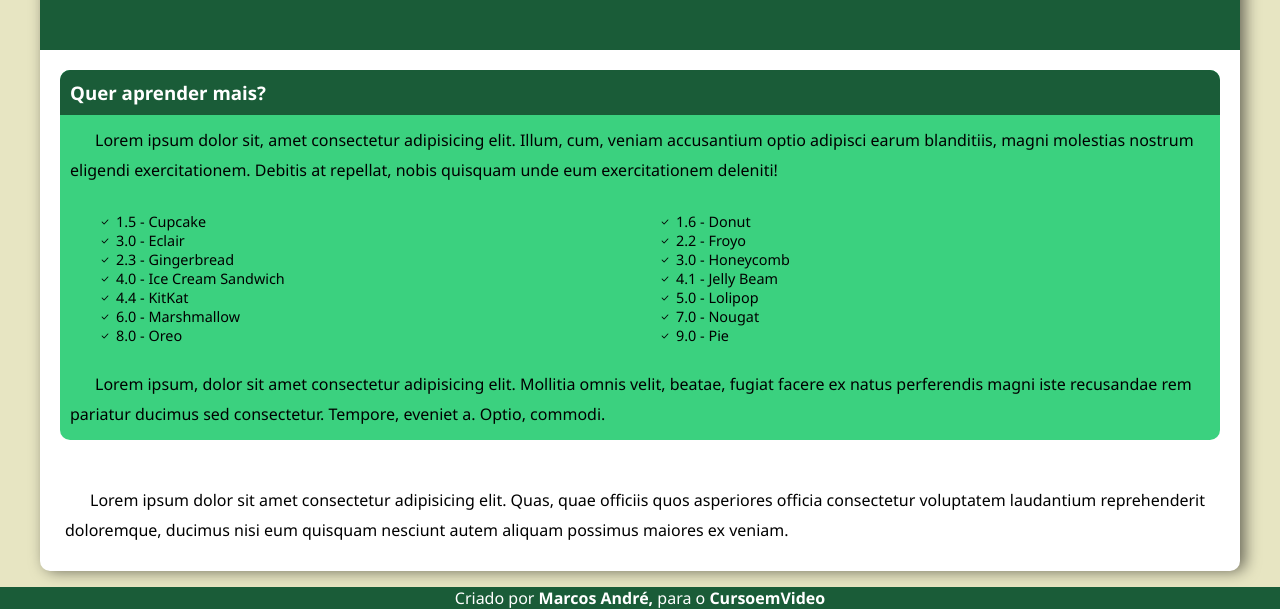
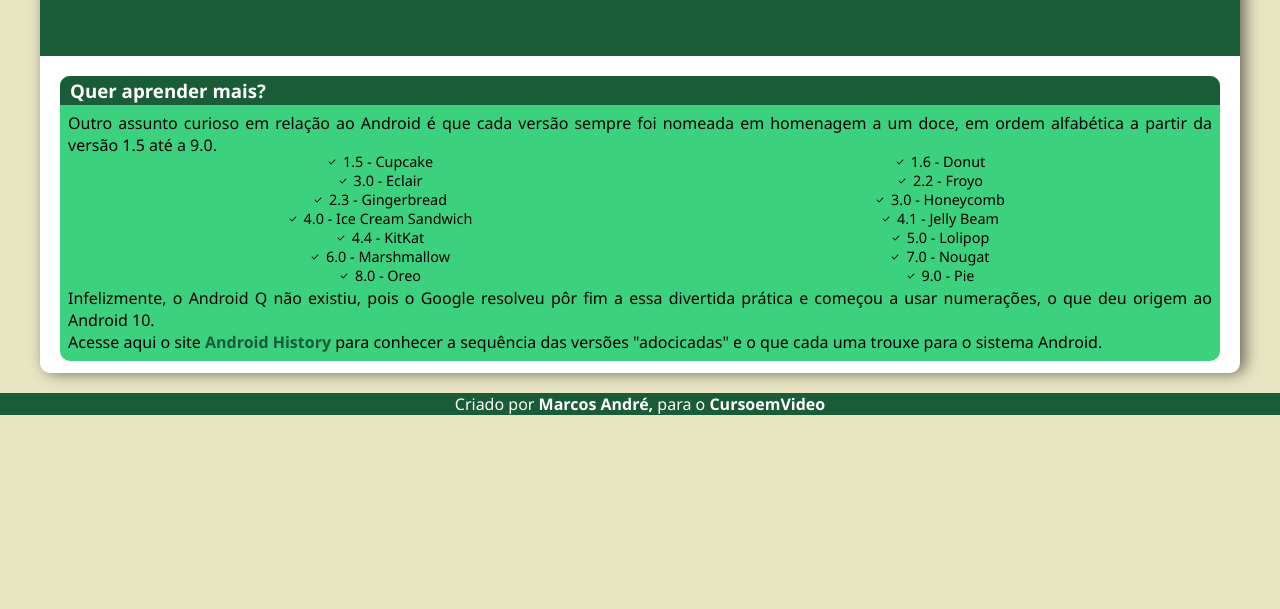
Before and after one commit to MarcosAOM/projeto-android, a plain HTML site: page index.html in a window 1280 px wide. Shown: the part 1951-2560 px from the top of the page. After the commit the page ends 2366 px from the top, so only its background shows below. Drawn offline with Linux system fonts and the light colour scheme; a web font is replaced by a local one.

Commit message:
adicionando texto e links

```diff
--- a/estilo.css
+++ b/estilo.css
@@ -20,6 +20,7 @@
     --cor1: #3BD17F;
     --cor2: #2E9C62;
     --cor3: #1A5C38;
+    --fontetexto: 'Bruno Ace', cursive;
 }
 p{
     text-indent: 25px;
@@ -75,13 +76,14 @@ header>footer>nav>a:hover{
     background-color: white;
     max-width: 1200px;
     min-width: 320px;
-    margin: auto;
+    margin: auto auto 20px auto;
     box-shadow: 5px 0px 15px #0000008c;
+    padding-bottom: 0.3%;
 }
 .titulo{
     font-family: 'Bruno Ace', cursive;
     color: #1A5C38;
-    text-align: left;
+    text-align: justify;
     font-weight: bold;
 }
 h2.titulo{
@@ -118,39 +120,44 @@ main{
     background-color: #3BD17F;
     border-radius: 10px;
 }
-footer>p{
-    padding: 25px;
+#rodape>h3{
+    background-color: var(--cor3);
+    border-radius: 10px 10px 0px 0px;
+    padding: 2px;
+    padding-left: 10px;
+    color: white;
+    font-family: 'Segoe UI', Tahoma, Geneva, Verdana, sans-serif;
 }
-footer>div>p{
-    padding: 10px;
-}
-footer>div>h3{
-    padding: 10px;
-    color: white;
-    text-align: justify;
-    height: 25px;
-    margin: 0px;
-    background-color: #1A5C38;
-    font-family: 'Segoe UI', Tahoma, Geneva, Verdana, sans-serif;
-    border-radius: 10px 10px 0px 0px;
-}
-footer>div>ul{
+#rodape>ul{
     font-size: 90%;
     display: grid;
     grid-template-columns: repeat(2, 50%);
+    text-align: center;
+    font-family: 'Segoe UI', Tahoma, Geneva, Verdana, sans-serif;
+}
+#rodape>p{
+    margin-top: -20px;
+    margin-bottom: -12px;
     text-align: justify;
-    padding: auto;
-    font-family: 'Segoe UI', Tahoma, Geneva, Verdana, sans-serif;
+    text-indent: 0px;
+    padding: 8px;
+}
+#rodape>p>a:hover{
+    text-decoration: underline;
+}
+#rodape>p>a{
+    text-decoration: none;
+    font-weight: bold;
+    color: #1A5C38;
 }
 p{
     font-family: 'Segoe UI', Tahoma, Geneva, Verdana, sans-serif;
-    line-height: 1.9em;
 }
-footer>div>ul>li>a{
+#rodape>ul>li>a{
     text-decoration: none;
     color: black;
 }
-footer>div>ul>li>a:hover{
+#rodape>ul>li>a:hover{
     background-color: #1A5C38;
     color: white;
     border-radius:5px;
--- a/index.html
+++ b/index.html
@@ -23,9 +23,9 @@
             <div id="corpo">
                 <main>
                     <h2 class="titulo">HISTÓRIA DO MASCOTE DO ANDROID</h2>
-                    <P>Lorem ipsum dolor sit amet consectetur adipisicing elit. Quas culpa, laudantium earum suscipit nulla modi iste voluptate tenetur? Doloremque adipisci error numquam illo nisi perferendis dicta assumenda. Libero, exercitationem minima?</P>
+                    <P>Provavelmente você sabe que o sistema operacional Android, mantido pelo Google é um dos mais utilizados para dispositivos móveis em todo o mundo. Mas tavez você não saiba que o seu simpático mascote tem um nome e uma história muito curiosa? Pois acompanhe esse artigo para aprender muita coisa sobre esse robozinho.</P>
                     <h3 class="titulo">A PRIMEIRA VERSÃO</h3>
-                    <p>Lorem ipsum dolor sit amet consectetur, adipisicing elit. Quibusdam incidunt quisquam voluptatibus dolorem exercitationem eveniet totam, velit repellat blanditiis enim magnam omnis facere iure error, autem dicta beatae rerum eligendi.</p>
+                    <p>A primeira tentativa de criar um mascote surgiu em 2007 e veio de um desenvolvedor chamado Dan Morrill. Ele conta que abriu o Inkscape (software livre para vetorização de imagens) e criou sua própria versão de robô. O objetivo era apenas personificar o sistema apenas para a a sua equipe, não existia nenhuma solicitação da empresa para a criação de um mascote.</p>
                     <div id="imagem">
                         <picture>
                             <source media="(min-width: 1000px)" srcset="imagens/android700px.png">
@@ -33,8 +33,9 @@
                             <img src="imagens/aindroidmin.png" src="imagens/android2m.png" alt="primeira versão do android">
                         </picture>
                     </div>
+                    <p>Essa primeira versão bizarra até foi batizada em homenagem ao seu criador: seriam os Dandroids.</p>
                     <h3 class="titulo">SURGE UM NOVO MASCOTE</h3>
-                    <P>Lorem ipsum dolor sit, amet consectetur adipisicing elit. Pariatur, mollitia. Velit, error saepe? Quos atque unde corrupti iure esse eius autem ab fugiat, recusandae dolor reiciendis inventore nostrum ad libero.</P>
+                    <P>A ideia de ter um mascote foi amadurecendo e a missão foi passada para uma profissional da área. A ilustradora Russa Irina Blok, também funcionária do Google, ficou com a missão de representar o pequeno robô de uma maneira mais agradável.</P>
                     <div id="imagem">
                         <picture>
                             <source media="(min-width: 2000px)" srcset="imagens/irinaGG.jpeg">
@@ -44,7 +45,7 @@
                         </picture>
                     </div>
                     <!--IMAGEM MULHER-->
-                    <P>Lorem, ipsum dolor sit amet consectetur adipisicing elit. Enim accusantium, fugit, officia amet quidem sint nostrum iure consectetur saepe quis corrupti magnam quasi aliquam, recusandae quaerat asperiores aliquid deleniti voluptatibus!</P>
+                    <P>A ideia principal da Irina era representar tudo graficamente com poucos traços e de forma mais chapada. O desenho também deveria gerar identificação rápida com quem o olha. Surgiu então o Bugdroid, o novo mascote do Android.</P>
                     <div id="imagem">
                         <picture>
                             <source media="(min-width: 1600px)" srcset="imagens/bugdroidg.png">
@@ -52,34 +53,32 @@
                             <img src="imagens/bugdroid.png" alt="bugdroid">
                         </picture>
                     </div>
-                    <p>Lorem ipsum dolor sit amet, consectetur adipisicing elit. Ad voluptatem fugit voluptates, sunt, impedit molestiae soluta laudantium quia sed eius suscipit optio est vel expedita saepe repellendus at consectetur quas?</p>
+                    <p>A principal inspiração para os traços do novo Bugdroid veio daqueles bonequinhos que ilustram portas de banheiro para indicar o gênero de cada porta. Conta a lenda que a artista estava criando em sua mesa no escritório do Google e olhou para o lado dos banheiros e a identificação foi imediata: simples, limpo, objetivo.</p>
                 </main>
                     <div id="video"><iframe width="900" height="415" src="https://www.youtube.com/embed/l2UDgpLz20M?si=2b48-aNOFJUZ8B5U" title="YouTube video player" frameborder="0" allow="accelerometer; autoplay; clipboard-write; encrypted-media; gyroscope; picture-in-picture; web-share" referrerpolicy="strict-origin-when-cross-origin" allowfullscreen></iframe></div>
                     <!--VÍDEO-->
-                <footer>
                     <div id="rodape">
                         <h3>Quer aprender mais?</h3>
-                        <p>Lorem ipsum dolor sit, amet consectetur adipisicing elit. Illum, cum, veniam accusantium optio adipisci earum blanditiis, magni molestias nostrum eligendi exercitationem. Debitis at repellat, nobis quisquam unde eum exercitationem deleniti!</p>
+                        <p>Outro assunto curioso em relação ao Android é que cada versão sempre foi nomeada em homenagem a um doce, em ordem alfabética a partir da versão 1.5 até a 9.0.</p>
                         <ul type="none">
-                            <li><img src="imagens/checkcer.webp" alt="check mark">1.5 - <a href="#">Cupcake</a></li>
-                            <li><img src="imagens/checkcer.webp" alt="check mark">1.6 - <a href="#">Donut</a></li>
-                            <li><img src="imagens/checkcer.webp" alt="check mark">3.0 - <a href="#">Eclair</a></li>
-                            <li><img src="imagens/checkcer.webp" alt="check mark">2.2 - <a href="#">Froyo</a></li>
-                            <li><img src="imagens/checkcer.webp" alt="check mark">2.3 - <a href="#">Gingerbread</a></li>
-                            <li><img src="imagens/checkcer.webp" alt="check mark">3.0 - <a href="#">Honeycomb</a></li>
-                            <li><img src="imagens/checkcer.webp" alt="check mark">4.0 - <a href="#">Ice Cream Sandwich</a></li>
-                            <li><img src="imagens/checkcer.webp" alt="check mark">4.1 - <a href="#">Jelly Beam</a></li>
-                            <li><img src="imagens/checkcer.webp" alt="check mark">4.4 - <a href="#">KitKat</a></li>
-                            <li><img src="imagens/checkcer.webp" alt="check mark">5.0 - <a href="#">Lolipop</a></li>
-                            <li><img src="imagens/checkcer.webp" alt="check mark">6.0 - <a href="#">Marshmallow</a></li>
-                            <li><img src="imagens/checkcer.webp" alt="check mark">7.0 - <a href="#">Nougat</a></li>
-                            <li><img src="imagens/checkcer.webp" alt="check mark">8.0 - <a href="#">Oreo</a></li>
-                            <li><img src="imagens/checkcer.webp" alt="check mark">9.0 - <a href="#">Pie</a></li>
+                            <li><img src="imagens/checkcer.webp" alt="check mark">1.5 - <a href="https://pt.wikipedia.org/wiki/Android_Cupcake" target="_blank" rel="external">Cupcake</a></li>
+                            <li><img src="imagens/checkcer.webp" alt="check mark">1.6 - <a href="https://pt.wikipedia.org/wiki/Android_Donut" target="_blank" rel="external">Donut</a></li>
+                            <li><img src="imagens/checkcer.webp" alt="check mark">3.0 - <a href="https://pt.wikipedia.org/wiki/Android_Eclair" target="_blank" rel="external">Eclair</a></li>
+                            <li><img src="imagens/checkcer.webp" alt="check mark">2.2 - <a href="https://pt.wikipedia.org/wiki/Android_Froyo" target="_blank" rel="external">Froyo</a></li>
+                            <li><img src="imagens/checkcer.webp" alt="check mark">2.3 - <a href="https://pt.wikipedia.org/wiki/Android_Gingerbread" target="_blank" rel="external">Gingerbread</a></li>
+                            <li><img src="imagens/checkcer.webp" alt="check mark">3.0 - <a href="https://pt.wikipedia.org/wiki/Android_Honeycomb" target="_blank" rel="external">Honeycomb</a></li>
+                            <li><img src="imagens/checkcer.webp" alt="check mark">4.0 - <a href="https://pt.wikipedia.org/wiki/Android_Ice_Cream_Sandwich" target="_blank" rel="external">Ice Cream Sandwich</a></li>
+                            <li><img src="imagens/checkcer.webp" alt="check mark">4.1 - <a href="https://pt.wikipedia.org/wiki/Android_Jelly_Bean" target="_blank" rel="external">Jelly Beam</a></li>
+                            <li><img src="imagens/checkcer.webp" alt="check mark">4.4 - <a href="https://developer.android.com/about/versions/kitkat?hl=pt-br" target="_blank" rel="external">KitKat</a></li>
+                            <li><img src="imagens/checkcer.webp" alt="check mark">5.0 - <a href="https://developer.android.com/about/versions/lollipop?hl=pt-br" target="_blank" rel="external">Lolipop</a></li>
+                            <li><img src="imagens/checkcer.webp" alt="check mark">6.0 - <a href="https://developer.android.com/about/versions/marshmallow?hl=pt-br" target="_blank" rel="external">Marshmallow</a></li>
+                            <li><img src="imagens/checkcer.webp" alt="check mark">7.0 - <a href="https://developer.android.com/about/versions/nougat?hl=pt-br" target="_blank" rel="external">Nougat</a></li>
+                            <li><img src="imagens/checkcer.webp" alt="check mark">8.0 - <a href="https://developer.android.com/about/versions/oreo?hl=pt-br" target="_blank" rel="external">Oreo</a></li>
+                            <li><img src="imagens/checkcer.webp" alt="check mark">9.0 - <a href="https://developer.android.com/about/versions/pie?hl=pt-br" target="_blank" rel="external">Pie</a></li>
                             </ul>
-                        <p>Lorem ipsum, dolor sit amet consectetur adipisicing elit. Mollitia omnis velit, beatae, fugiat facere ex natus perferendis magni iste recusandae rem pariatur ducimus sed consectetur. Tempore, eveniet a. Optio, commodi.</p>
+                        <p>Infelizmente, o Android Q não existiu, pois o Google resolveu pôr fim a essa divertida prática e começou a usar numerações, o que deu origem ao Android 10.
+                        <br>Acesse aqui o site <a href="https://www.androidauthority.com/history-android-os-name-789433/" target="_blank" rel="external">Android History</a> para conhecer a sequência das versões "adocicadas" e o que cada uma trouxe para o sistema Android.</p>
                     </div>
-                    <p>Lorem ipsum dolor sit amet consectetur adipisicing elit. Quas, quae officiis quos asperiores officia consectetur voluptatem laudantium reprehenderit doloremque, ducimus nisi eum quisquam nesciunt autem aliquam possimus maiores ex veniam.</p>
-                </footer>
             </div>
             <h4><nav>Criado por </nav>Marcos André,<nav> para o </nav>CursoemVideo</h4>
     </body>
```
